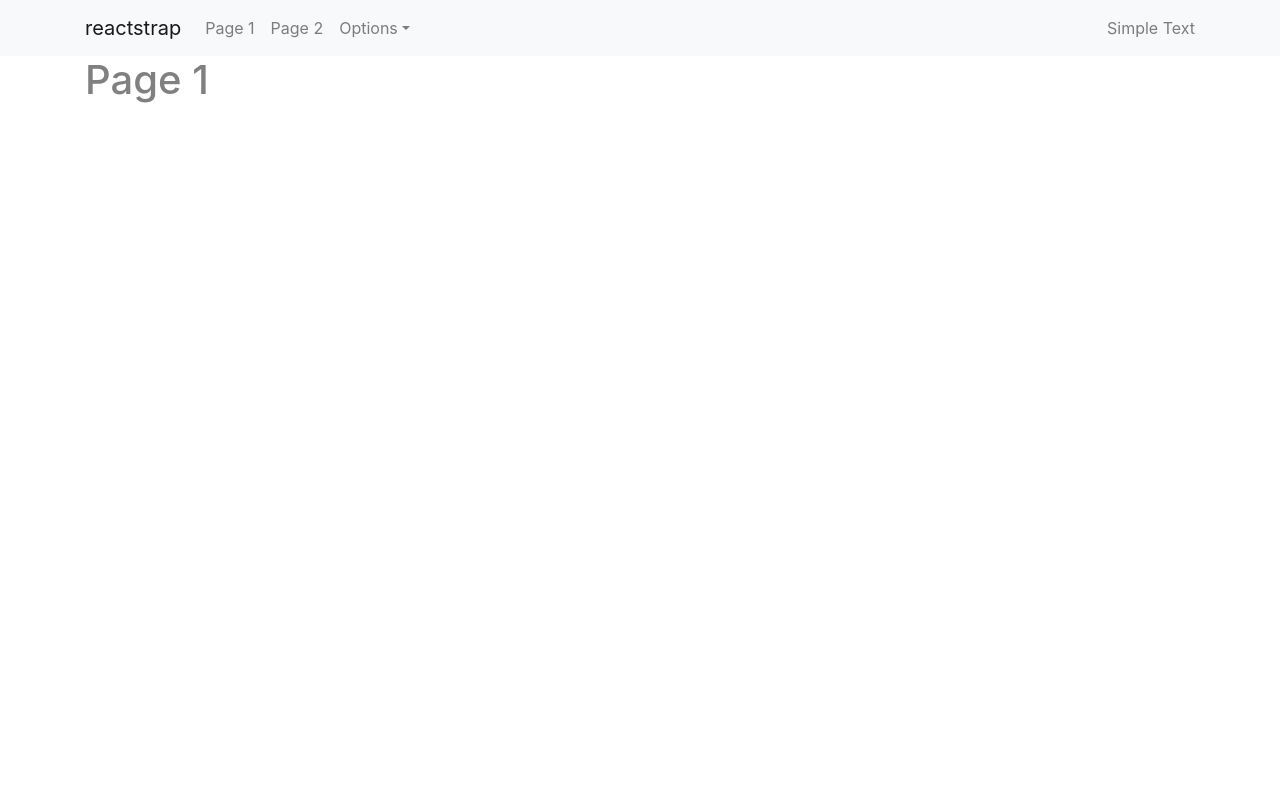
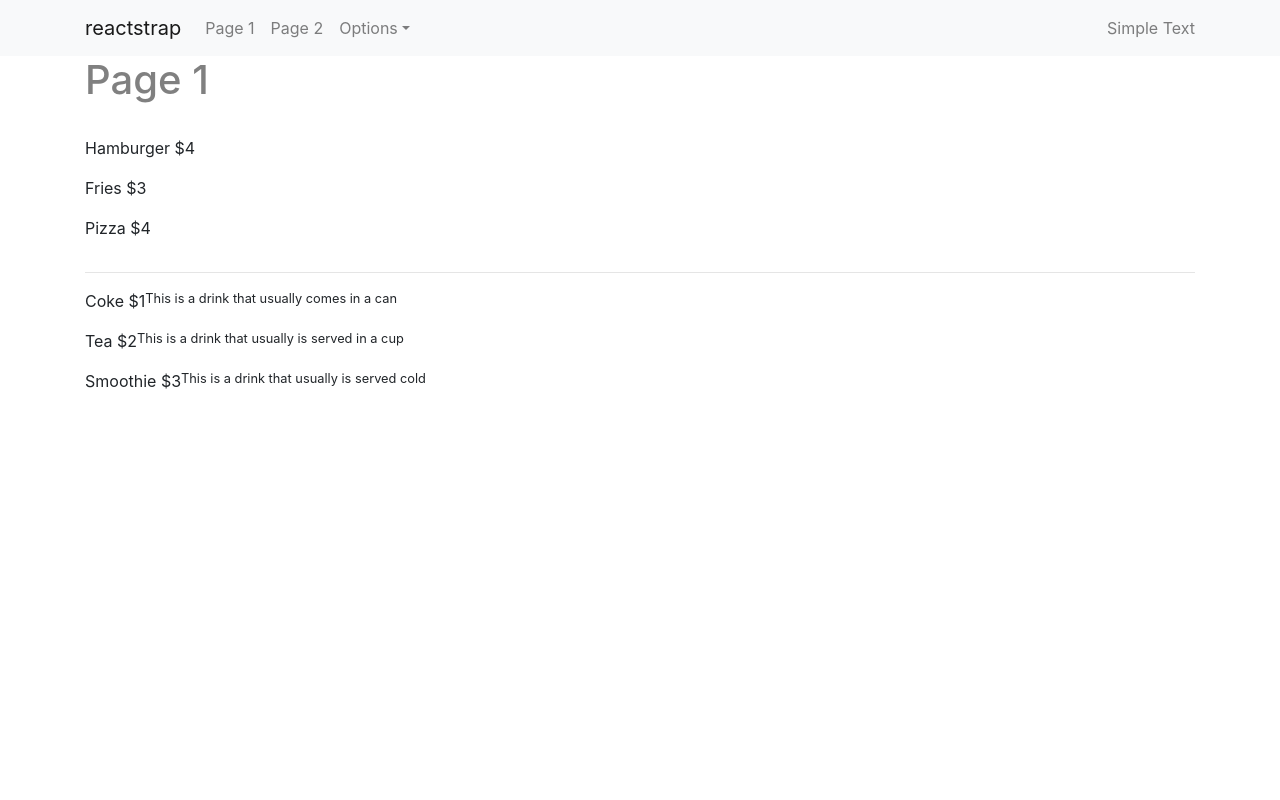
Before and after one commit to alfredrafael/trident-menu, a React (Create React App) app: page / in a window 1280 px wide. Shown: the top 800 px of the page. Built offline with nearby package versions, Linux system fonts and the light colour scheme.

Commit message:
Creates and displays data from JSON file

```diff
--- a/public/index.html
+++ b/public/index.html
@@ -6,7 +6,7 @@
   <link rel="icon" href="%PUBLIC_URL%/favicon.ico" />
   <meta name="viewport" content="width=device-width, initial-scale=1" />
   <meta name="theme-color" content="#000000" />
-  <meta name="My Template | Alfredo R. Pabon"
+  <meta name="Menu"
     content="Alfredo Rafael Pabon, Software Developer, teacher and US Army Veteran" />
   <!-- Fontawesome CDN follows-->
   <script src="https://kit.fontawesome.com/962f755f7d.js" crossorigin="anonymous"></script>
@@ -38,7 +38,7 @@
       work correctly both with client-side routing and a non-root public URL.
       Learn how to configure a non-root public URL by running `npm run build`.
     -->
-  <title>My Template | Alfredo R. Pabon</title>
+  <title>Menu | Trident Cafe</title>
 </head>
 
 <body>
--- a/src/App.js
+++ b/src/App.js
@@ -1,6 +1,6 @@
 import React, { useEffect } from 'react';
 import './App.css';
-import Home from './components/Home';
+import Home from './Home';
 import { BrowserRouter as Router, Route, Switch } from "react-router-dom";
 import Navbar from './components/NavigationBar/NavigationBar';
 import Footer from './components/Footer/Footer';
--- a/src/components/Home/Home.js
+++ b/src/Home/Home.js
@@ -1,6 +1,6 @@
 import React from 'react';
-import Page1 from '../Page1';
-import Navbar from '../NavigationBar';
+import Page1 from '../components/Page1';
+import Navbar from '../components/NavigationBar';
 import './home.css';
 import $ from 'jquery';
 
@@ -8,7 +8,7 @@ import $ from 'jquery';
 const Home = () => {
 
   return (
-    <React.Fragment id="home">
+    <React.Fragment>
 
       <Page1 />
 
--- a/src/components/Page1/Page1.jsx
+++ b/src/components/Page1/Page1.jsx
@@ -1,24 +1,62 @@
-import React from 'react';
+import React, {useEffect, useState, Fragment} from 'react';
 import './page1.css';
 import { Container } from 'reactstrap';
 import Fade from 'react-reveal/Fade';
+import menuData from '../../menuData.json';
+import { $ } from 'jquery';
+
+
+const drinksMenu = menuData[0].menu.drinks;
+const foodMenu = menuData[0].menu.food;
+
+const Menu = () => {
+
+    const [foods, setFoods] = useState([]);
+    const [drinks, setDrinks] = useState([]);
+
+    useEffect(() => {
+
+        setFoods(foodMenu);
+        setDrinks(drinksMenu);
+
+    }, []);
+
+    const renderFoods = foods.map((item, i) => {
+        return <div key={i} style={{display: 'flex'}}>
+            <p>{item.name}</p> &nbsp;
+            <p>{item.price}</p>
+        </div>
+    })
+
+    const renderDrinks = drinks.map((item, i) => {
+        return <div key={i} style={{display: 'flex'}}>
+            <p>{item.name}</p> &nbsp;
+            <p>{item.price}</p>
+            <small>{item.description}</small>
+        </div>
+    })
+
+
+console.log('Drinks: ', drinksMenu);
+console.log('Food : ', foodMenu);
+console.log('Food from State: ', foods)
+console.log('Drinks from State: ', drinks)
 
 
 
-
-
-const About = () => {
     return (
 
         <React.Fragment>
 
 
         <Container id="page-1">
-        <Fade>
             <div style={{height: '100vh'}}>
                     <h1>Page 1</h1>
+                    <br/>
+                    {renderFoods}
+                    <hr/>
+                    {renderDrinks}
             </div>
-        </Fade>
         </Container>
 
 
@@ -26,4 +64,4 @@ const About = () => {
     );
 }
 
-export default About
+export default Menu
--- /dev/null
+++ b/src/menuData.json
@@ -0,0 +1,17 @@
+[
+    {
+        "menu": {
+            "drinks": [
+            {"name": "Coke", "price": "$1", "description": "This is a drink that usually comes in a can"},
+            {"name": "Tea", "price": "$2", "description": "This is a drink that usually is served in a cup"},
+            {"name": "Smoothie", "price": "$3", "description": "This is a drink that usually is served cold"}
+            ],
+
+            "food": [
+            {"name": "Hamburger", "price": "$4"},
+            {"name": "Fries", "price": "$3"},
+            {"name": "Pizza", "price": "$4"}
+            ]
+        }
+    }
+]
```
Also changed, not shown: src/Home/home.css (renamed from src/components/Home/home.css), src/Home/index.js (renamed from src/components/Home/index.js).
